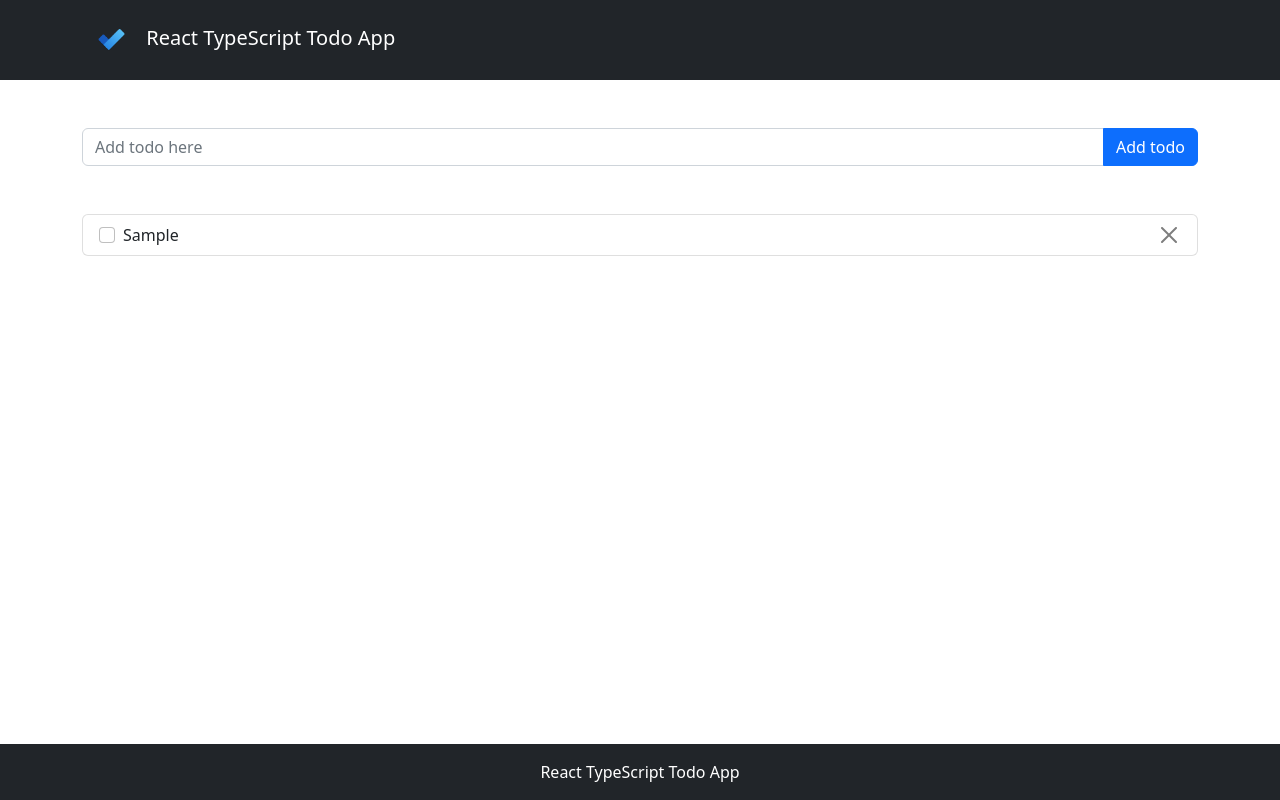
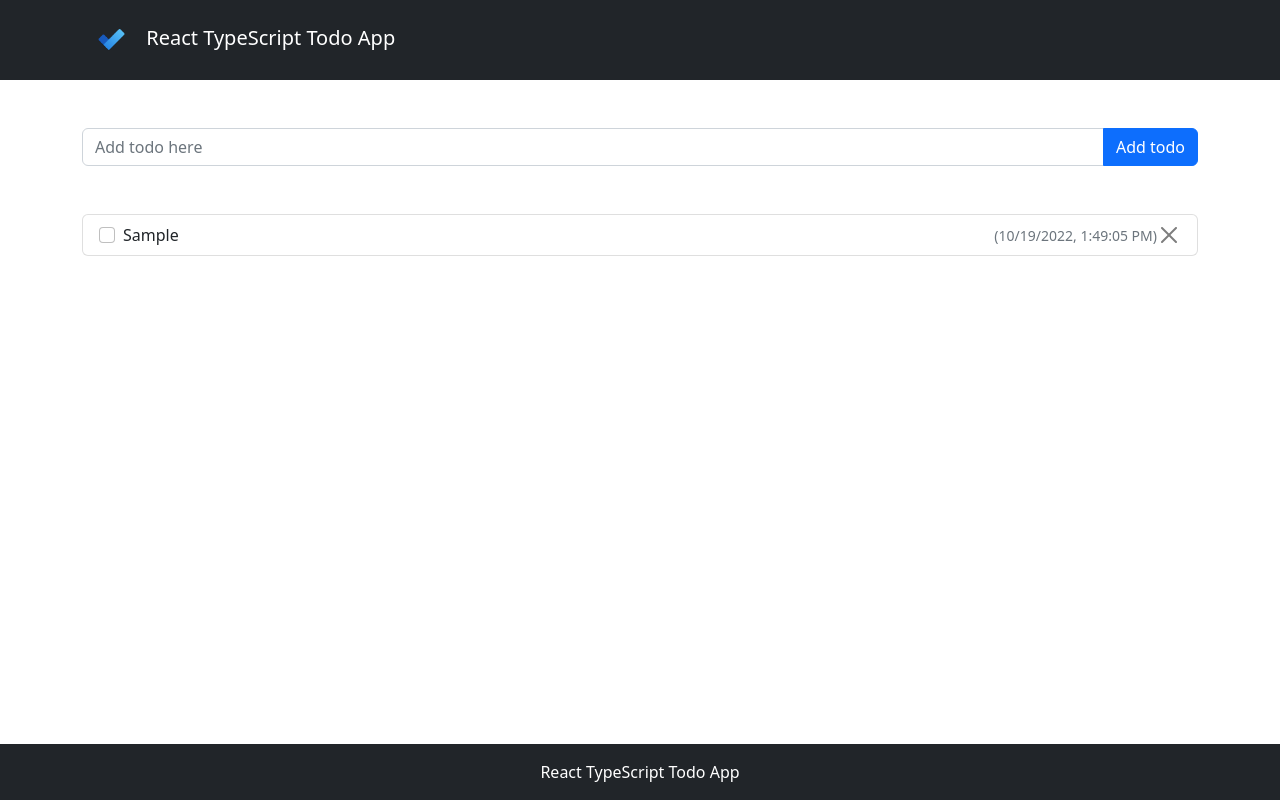
Before and after one commit to a-sahonchik/nodejs-todo-list, a React app: page / in a window 1280 px wide. Both pictures are taken after typing "Sample" into the empty fields and a click on the button "Add todo". Built offline with nearby package versions, Linux system fonts and the light colour scheme.

Commit message:
handle editing date and time

```diff
--- a/src/components/app.tsx
+++ b/src/components/app.tsx
@@ -34,7 +34,12 @@ export const App = (): JSX.Element => {
 
   const addTodoItem: AddTodoItem = (text: string) => {
     const id = todos.length === 0 ? 1 : todos[todos.length - 1].id + 1
-    const newTodoItem = { id, text, isCompleted: false }
+    const newTodoItem = {
+      id,
+      text,
+      isCompleted: false,
+      editedAt: new Date().toLocaleString(),
+    }
     const newTodos = [...todos, newTodoItem]
     setTodos(newTodos)
     localStorage.setItem(LOCAL_STORAGE_KEY, JSON.stringify(newTodos))
@@ -48,10 +53,11 @@ export const App = (): JSX.Element => {
 
   const editTodoItem = (selectedTodo: TodoListItem, newText: string): void => {
     const newTodos = todos.map((item) => {
-      if (item === selectedTodo) {
+      if (item === selectedTodo && newText !== item.text) {
         return {
           ...item,
           text: newText,
+          editedAt: new Date().toLocaleString(),
         }
       }
       return item
--- a/src/components/listItem.tsx
+++ b/src/components/listItem.tsx
@@ -52,6 +52,9 @@ export const ListItem: React.FC<Props> = ({
           <span onDoubleClick={() => setIsEditing(true)}>{item.text}</span>
         )}
       </div>
+      <span className="text-muted">
+        <small>({item.editedAt})</small>
+      </span>
       <CloseButton
         onClick={() => {
           deleteTodoItem(item.id)
--- a/src/types.d.ts
+++ b/src/types.d.ts
@@ -2,6 +2,7 @@ interface TodoListItem {
   id: number
   text: string
   isCompleted: boolean
+  editedAt: string
 }
 
 type ToggleTodo = (selectedTodo: TodoListItem) => void
```
